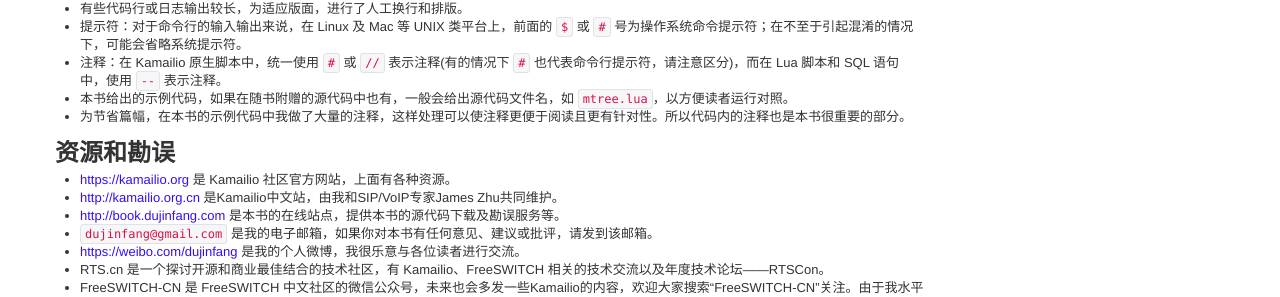
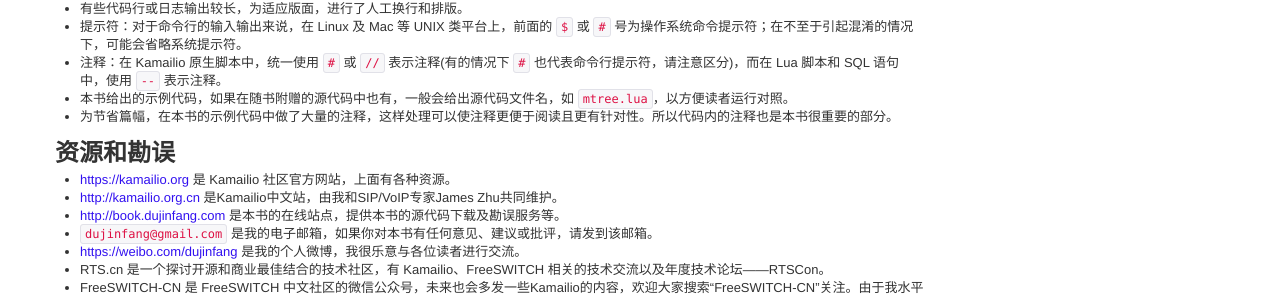
Before and after one commit to seven-book/seven-book.github.io, a Jekyll site: the page built from _posts/2022-08-21-kamailio-in-action.md, in a window 1280 px wide and 900 px high, scrolled down 3421 px. Shown: the part 151-448 px from the top of the window. Built offline with Jekyll 4.4.1, drawn with Linux system fonts in a browser that asks for light colours; comment, search, counter and statistics services are not loaded.

Commit message:
fix typo

```diff
--- a/_posts/2022-08-21-kamailio-in-action.md
+++ b/_posts/2022-08-21-kamailio-in-action.md
@@ -123,7 +123,7 @@
 - 提示符：对于命令行的输入输出来说，在 Linux 及 Mac 等 UNIX 类平台上，前面的 `$` 或 `#` 号为操作系统命令提示符；在不至于引起混淆的情况下，可能会省略系统提示符。
 - 注释：在 Kamailio 原生脚本中，统一使用 `#` 或 `//` 表示注释(有的情况下 `#` 也代表命令行提示符，请注意区分)，而在 Lua 脚本和 SQL 语句中，使用 `--` 表示注释。
 - 本书给出的示例代码，如果在随书附赠的源代码中也有，一般会给出源代码文件名，如 `mtree.lua`，以方便读者运行对照。
-- 为节省篇幅，在本书的示例代码中我做了大量的注释，这样处理可以使注释更便于阅读且更有针对性。所以代码内的注释也是本书很重要的部分。
+- 为节省篇幅，在本书的示例代码中做了大量的注释，这样处理可以使注释更便于阅读且更有针对性。所以代码内的注释也是本书很重要的部分。
 
 ## 资源和勘误
 
```
